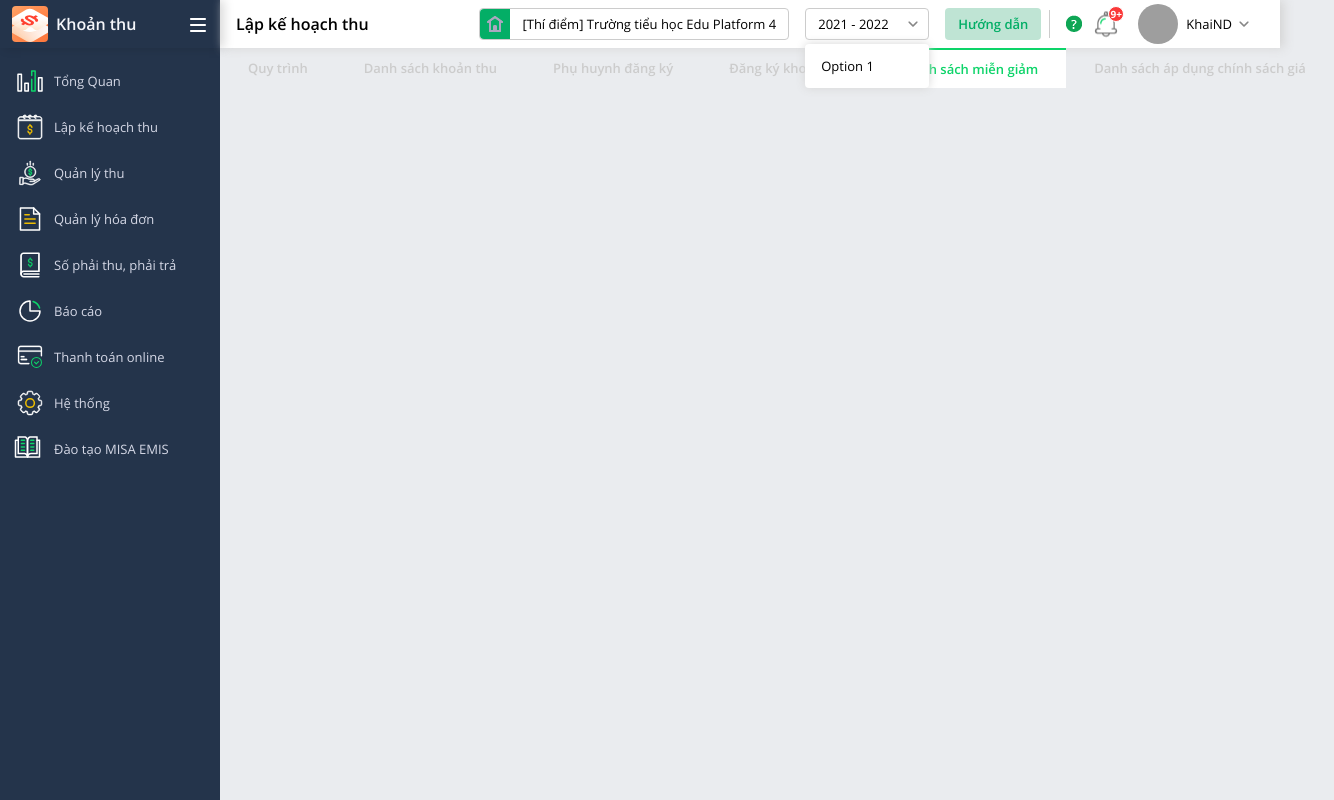
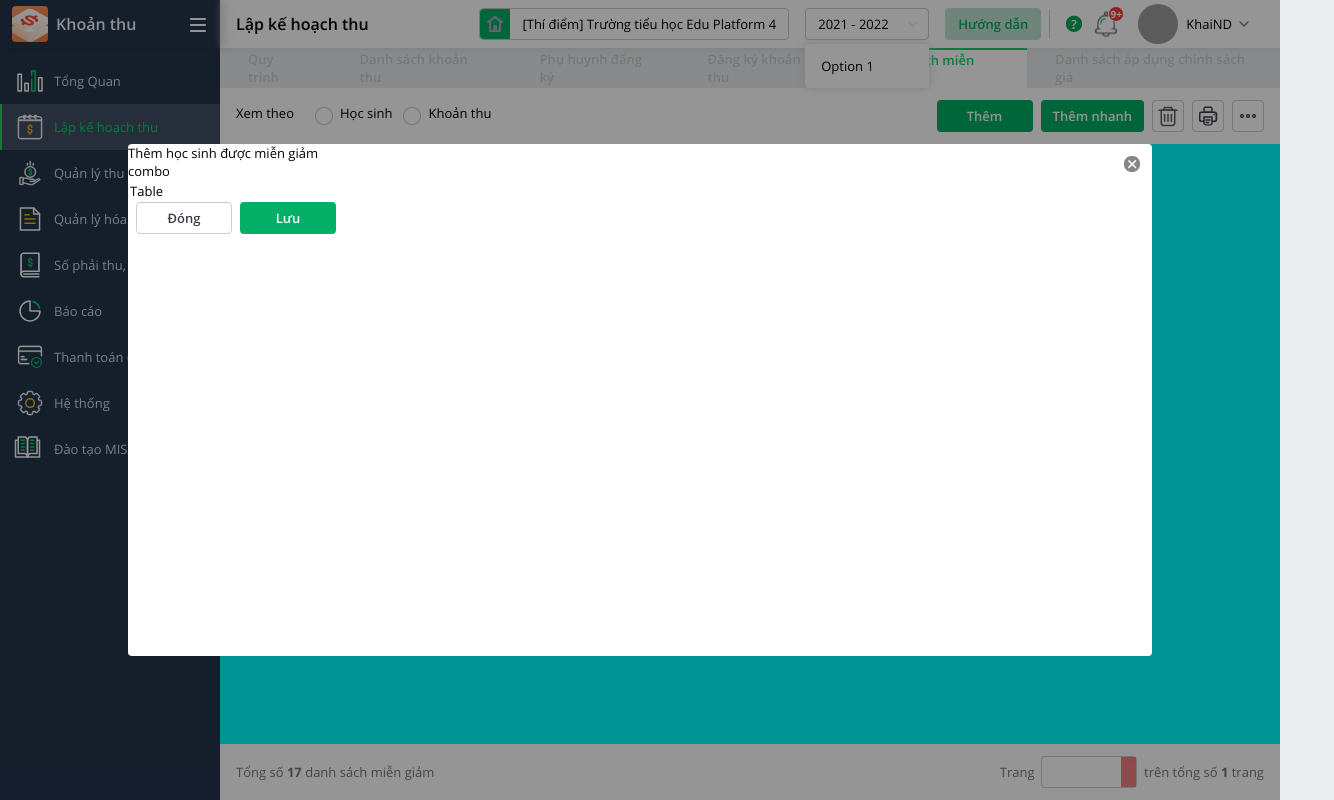
Before and after one commit to itKhaiNDdotDev/MISA.FW0922.GD.QLTH-GD2, a Vue app in the folder vueui/: page /#/exemption in a window 1280 px wide. Shown: the whole page, 1334 px wide, since content can reach past the window. Built offline with nearby package versions, Linux system fonts and the light colour scheme; grey boxes are pictures that could not be loaded.

Commit message:
feat: Layout các component trang Danh sách miễn giảm, xây dựng UI Toolbar và Pagging.

```diff
--- a/vueui/src/components/content/TabView.vue
+++ b/vueui/src/components/content/TabView.vue
@@ -1,7 +1,5 @@
 <template>
-    <div class="content__view">
-        <router-view></router-view>
-    </div>
+    <router-view></router-view>
 </template>
 
 <script>
--- a/vueui/src/components/layout/TheSidebar.vue
+++ b/vueui/src/components/layout/TheSidebar.vue
@@ -13,35 +13,35 @@
                     <div class="menu-item--icon m-icon icon-32 icon-tongquan"></div>
                     <div class="menu-item--text">Tổng Quan</div>
                 </router-link>
-                <router-link to="" class="menu-item">
+                <router-link to="/exemption" class="menu-item">
                     <div class="menu-item--icon m-icon icon-32 icon-kehoachthu"></div>
                     <div class="menu-item--text">Lập kế hoạch thu</div>
                 </router-link>
-                <router-link to="" class="menu-item">
+                <router-link to="/" class="menu-item">
                     <div class="menu-item--icon m-icon icon-32 icon-quanlythu"></div>
                     <div class="menu-item--text">Quản lý thu</div>
                 </router-link>
-                <router-link to="" class="menu-item">
+                <router-link to="/" class="menu-item">
                     <div class="menu-item--icon m-icon icon-32 icon-hoadon"></div>
                     <div class="menu-item--text">Quản lý hóa đơn</div>
                 </router-link>
-                <router-link to="" class="menu-item">
+                <router-link to="/" class="menu-item">
                     <div class="menu-item--icon m-icon icon-32 icon-sothu"></div>
                     <div class="menu-item--text">Số phải thu, phải trả</div>
                 </router-link>
-                <router-link to="" class="menu-item">
+                <router-link to="/" class="menu-item">
                     <div class="menu-item--icon m-icon icon-32 icon-baocao"></div>
                     <div class="menu-item--text">Báo cáo</div>
                 </router-link>
-                <router-link to="" class="menu-item">
+                <router-link to="/" class="menu-item">
                     <div class="menu-item--icon m-icon icon-32 icon-payment"></div>
                     <div class="menu-item--text">Thanh toán online</div>
                 </router-link>
-                <router-link to="" class="menu-item">
+                <router-link to="/" class="menu-item">
                     <div class="menu-item--icon m-icon icon-32 icon-hethong"></div>
                     <div class="menu-item--text">Hệ thống</div>
                 </router-link>
-                <router-link to="" class="menu-item">
+                <router-link to="/" class="menu-item">
                     <div class="menu-item--icon m-icon icon-32 icon-daotaoemis"></div>
                     <div class="menu-item--text">Đào tạo MISA EMIS</div>
                 </router-link>
--- a/vueui/src/styles/base/font.css
+++ b/vueui/src/styles/base/font.css
@@ -22,3 +22,8 @@
     font-family: OpenSansLight;
     src: url(../../assets//Fonts/OpenSans-Light.woff2);
 }
+
+@font-face {
+    font-family: IconFont;
+    src: url(../../assets/Fonts/iconfont.eot);
+}
--- a/vueui/src/styles/layout/content.css
+++ b/vueui/src/styles/layout/content.css
@@ -4,29 +4,56 @@
     flex-wrap: wrap;
     box-sizing: border-box;
 }
-/*XEM LAI HET*/
-.content .toolbar {
-    height: 64px;
-    padding: 16px;
+
+.content__navtab {
+    width: 100%;
+}
+
+.content__view {
+    flex: 1;
+    background-color: var(--white);
+}
+
+.content__view .content__toolbar {
+    height: 56px;
     display: flex;
     flex-wrap: wrap;
     justify-content: space-between;
     align-items: center;
-    /* position: relative; */
+    box-sizing: border-box;
+}
+
+.content__table {
+    background-color: aqua;
+    width: 100%;
+    height: calc(100% - 112px);
+}
+
+.content__paging {
     width: 100%;
     box-sizing: border-box;
+    height: 56px;
+    display:  flex;
+    align-items: center;
+    justify-content: space-between;
+    color: var(--label-text);
+    padding: 0px 16px;
 }
+
+/*Bỏ/
 .toolbar .toolbar-left {
     width: 338px;
     box-sizing: border-box;
 }
 .toolbar .toolbar-left .m-input {
-    margin: 0px;   /*De bo di margin left 12px, right 16px cua input*/
+    margin: 0px;
 }
 .content .toolbar .toolbar-right {
     display: flex;
 }
+/******Bỏ*/
 
+/*XEM LAI HET*/
 .content .table-content {
     height: calc(100% - 120px);
     overflow: auto;
--- a/vueui/src/styles/layout/layout.css
+++ b/vueui/src/styles/layout/layout.css
@@ -19,6 +19,7 @@
 
 .content {
     flex: 1;
+    width: calc(100% - 220px);
 }
 
 .m-popup-wrapper {
--- a/vueui/src/styles/layout/popup.css
+++ b/vueui/src/styles/layout/popup.css
@@ -1,3 +1,14 @@
 .m-popup-wrapper {
     background-color: var(--popup-wrapper);
 }
+
+.popup__form {
+    background-color: var(--white);
+    position: absolute;
+    top: 50%;
+    left: 50%;
+    max-width: 1024px;
+    max-height: 768px;
+    transform: translate(-50%, -50%);
+    border-radius: 4px;
+}
--- a/vueui/src/utils/routers/index.js
+++ b/vueui/src/utils/routers/index.js
@@ -1,8 +1,10 @@
-import { createRouter, createWebHashHistory } from 'vue-router'
-import TestCom from '../../components/TestCom.vue'
+import { createRouter, createWebHashHistory } from 'vue-router';
+import TestCom from '../../components/TestCom.vue';
+import ExemptionList from './../../views/ExemptionList.vue';
 
 const routes = [
     // {   path: '/',  component: App    },
+    {   path: '/exemption', component: ExemptionList  },
     {   path: '/test', component: TestCom  },
 ];
 const router = createRouter ({
--- /dev/null
+++ b/vueui/src/views/ExemptionList.vue
@@ -0,0 +1,28 @@
+<template>
+    <div class="content__view">
+        <ExemptionToolbar/>
+        <ExemptionTable/>
+        <ExemptionPaging/>
+        <ExemptionForm/>
+    </div>
+</template>
+
+<script>
+import ExemptionToolbar from "./exemption/ExemptionToolbar.vue";
+import ExemptionTable from "./exemption/ExemptionTable.vue";
+import ExemptionPaging from "./exemption/ExemptionPaging.vue";
+import ExemptionForm from "./exemption/ExemptionForm.vue"
+
+export default {
+    name: "ExemptionList",
+    components: {
+        ExemptionToolbar,
+        ExemptionTable,
+        ExemptionPaging,
+        ExemptionForm
+    }
+}
+</script>
+
+<style>
+</style>
--- /dev/null
+++ b/vueui/src/views/exemption/ExemptionForm.vue
@@ -0,0 +1,58 @@
+<template>
+    <div class="m-popup-wrapper">
+        <div class="popup__form exemption-form">
+            <div class="form__header">
+                Thêm học sinh được miễn giảm
+            </div>
+            <div class="form__control">
+                combo
+            </div>
+            <div class="form__table">
+                <table>
+                    Table
+                </table>
+            </div>
+            <div class="form__footer">
+                <div class="m-button text-button btn-light">Đóng</div>
+                <div class="m-button text-button btn-green">Lưu</div>
+            </div>
+            <div class="m-icon icon-24 icon-close"></div>
+        </div>
+    </div>
+</template>
+<script>
+export default {
+    name: "ExemptionForm"
+}
+</script>
+
+<style>
+    .popup__form {
+        width: 1024px;
+        height: 512px;
+        display: flex;
+        flex-direction: column;
+    }
+
+    .form__header {
+
+    }
+
+    .form__control {
+
+    }
+
+    .form__table {
+
+    }
+
+    .form__footer {
+        display: flex;
+    }
+
+    .popup__form .icon-close {
+        position: absolute;
+        top: 8px;
+        right: 8px;
+    }
+</style>
--- /dev/null
+++ b/vueui/src/views/exemption/ExemptionPaging.vue
@@ -0,0 +1,68 @@
+<template>
+    <div class="content__paging">
+        <div class="paging--left">
+            <span>Tổng số&nbsp;</span>
+            <span class="paging__number">17</span>
+            <span>&nbsp;danh sách miễn giảm</span>
+        </div>
+        <div class="paging--right">
+            <span>Trang &nbsp;</span>
+            <div class="page-index">
+                <input type="text" class="m-input">
+                <div class="page--up">&#xe64d;</div>
+                <div class="page--down">&#xe64e;</div>
+            </div>
+            <span>&nbsp; trên tổng số&nbsp;</span>
+            <span class="paging__number">1</span>
+            <span>&nbsp;trang</span>
+        </div>
+    </div>
+</template>
+
+<script>
+// import MInput from "./../../components/base/MInput.vue";
+
+export default {
+    name: "ExemptionPaging",
+    components: {
+        // MInput
+    }
+}
+</script>
+
+<style>
+    .paging--left, .paging--right {
+        display: flex;
+        align-items: center;
+    }
+
+    .paging__number {
+        font-family: OpenSansBold;
+    }
+
+    .page-index {
+        width: 96px;
+        margin: 0px;
+        position: relative;
+    }
+    .page-index input {
+        width: 100%;
+        padding-right: 24px;
+    }
+    .page-index .page--up, .page-index .page--down {
+        font-family: IconFont;
+        position: absolute;
+        right: 1px;
+        width: 15px;
+        height: 15px;
+        color: green;
+        background-color: lightcoral;
+        cursor: pointer;
+    }
+    .page-index .page--up {
+        top: 1px;
+    }
+    .page-index .page--down {
+        bottom: 1px;
+    }
+</style>
--- /dev/null
+++ b/vueui/src/views/exemption/ExemptionTable.vue
@@ -0,0 +1,29 @@
+<template>
+    <div class="content__table">
+        <table>
+            <thead>
+                <tr>
+                    <th>check</th>
+                    <th>ABC</th>
+                </tr>
+            </thead>
+
+            <tbody>
+                <tr>
+                    <td>CHECKED</td>
+                    <td>abc</td>
+                </tr>
+            </tbody>
+        </table>
+    </div>
+</template>
+
+<script>
+export default {
+    name: "ExemptionTable"
+}
+</script>
+
+<style>
+
+</style>
--- /dev/null
+++ b/vueui/src/views/exemption/ExemptionToolbar.vue
@@ -0,0 +1,45 @@
+<template>
+  <div class="content__toolbar">
+    <div class="toolbar--left">
+      <label for="" style="margin-right: 18px">Xem theo</label>
+      <MRadio name="exemptionViewMode" />
+      <label class="radio-label" style="margin-right: 8px;" for="">Học sinh</label>
+      <MRadio name="exemptionViewMode" />
+      <label class="radio-label" for="">Khoản thu</label>
+    </div>
+    <div class="toolbar--right">
+        <div class="m-button text-button btn-green">Thêm</div>
+        <div class="m-button text-button btn-green">Thêm nhanh</div>
+        <div class="m-button icon-button btn-light m-icon icon-delete-32"></div>
+        <div class="m-button icon-button btn-light m-icon icon-print"></div>
+        <div class="m-button icon-button btn-light m-icon icon-more"></div>
+    </div>
+  </div>
+</template>
+
+<script>
+import MRadio from "./../../components/base/MRadio.vue";
+
+export default {
+  name: "ExemptionToolbar",
+  components: {
+    MRadio,
+  },
+};
+</script>
+
+<style>
+  .content__view .toolbar--left {
+    display: flex;
+    padding: 0px 16px;
+  }
+
+  .content__view .toolbar--right {
+    display: flex;
+    padding: 0px 16px;
+  }
+
+  .radio-label {
+    margin-left: 4px;
+  }
+</style>
```
Also changed, not shown: vueui/src/assets/MyIcons/sort-down-solid.svg (added), vueui/src/assets/MyIcons/sort-up-solid.svg (added).
